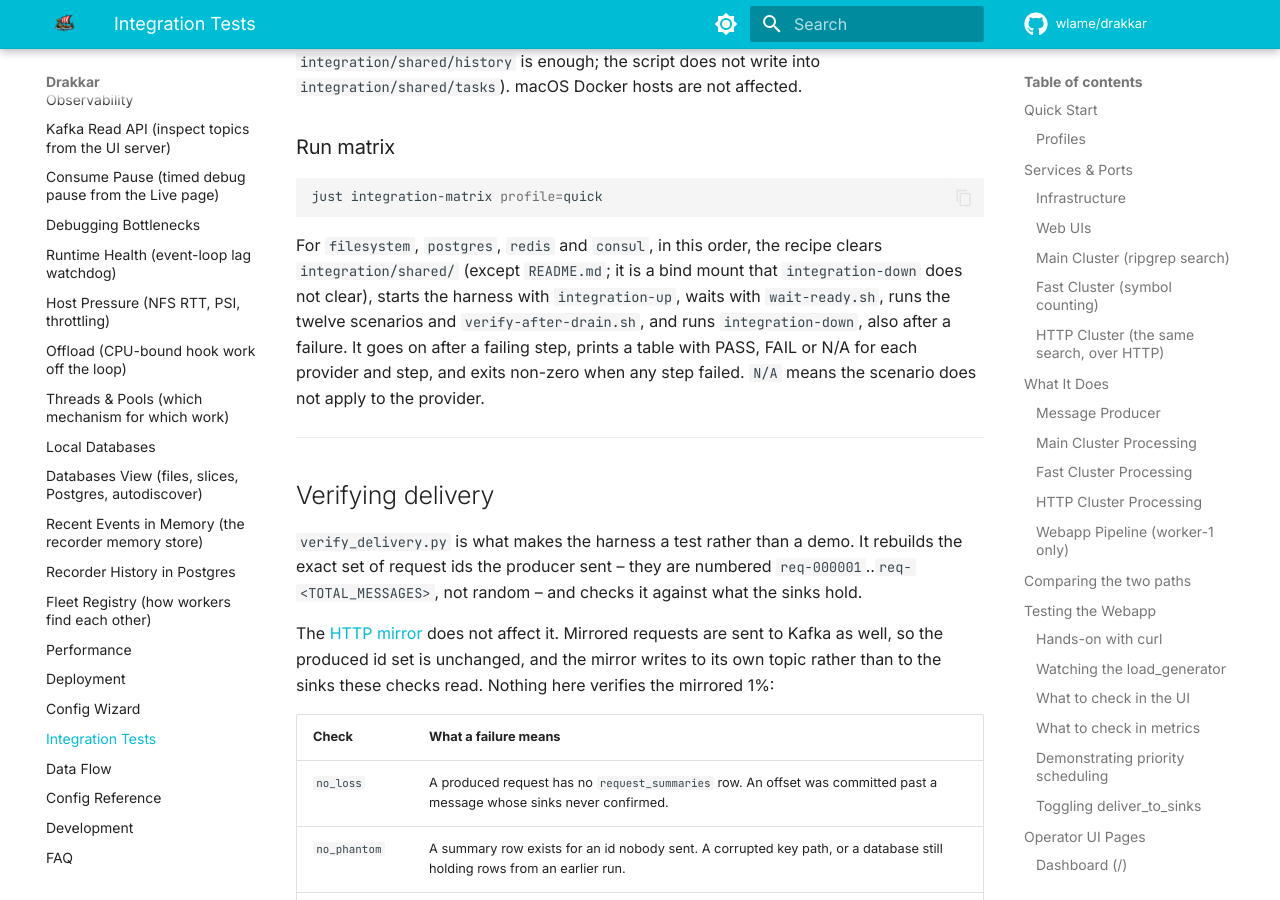
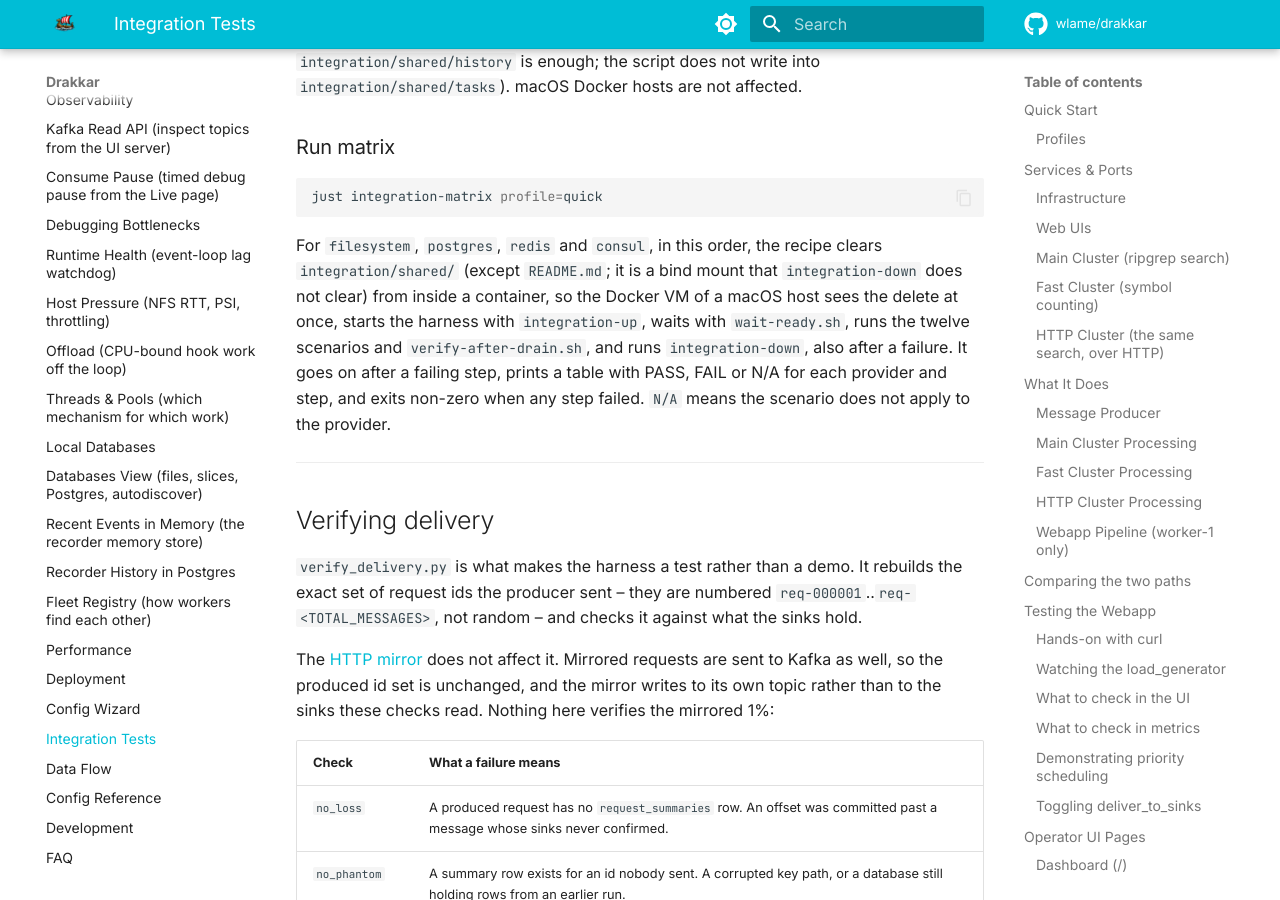
Before and after one commit to wlame/drakkar, an MkDocs documentation site: the page built from docs/integration.md, in a window 1280 px wide and 900 px high, scrolled down 20586 px. Built offline with MkDocs 1.6.1 and Material for MkDocs 9.7.7, drawn with Linux system fonts in a browser that asks for light colours; comment, search, counter and statistics services are not loaded.

Commit message:
Clear the harness shared folder from inside a container, so a worker never starts in a folder the Docker VM still lists after the host deleted it.

```diff
--- a/docs/integration.md
+++ b/docs/integration.md
@@ -688,7 +688,8 @@ just integration-matrix profile=quick
 
 For `filesystem`, `postgres`, `redis` and `consul`, in this order, the recipe
 clears `integration/shared/` (except `README.md`; it is a bind mount that
-`integration-down` does not clear), starts the harness with
+`integration-down` does not clear) from inside a container, so the Docker VM
+of a macOS host sees the delete at once, starts the harness with
 `integration-up`, waits with `wait-ready.sh`, runs the twelve scenarios and
 `verify-after-drain.sh`, and runs `integration-down`, also after a failure. It
 goes on after a failing step, prints a table with PASS, FAIL or N/A for each
```
Also changed, not shown: 1 other file.
